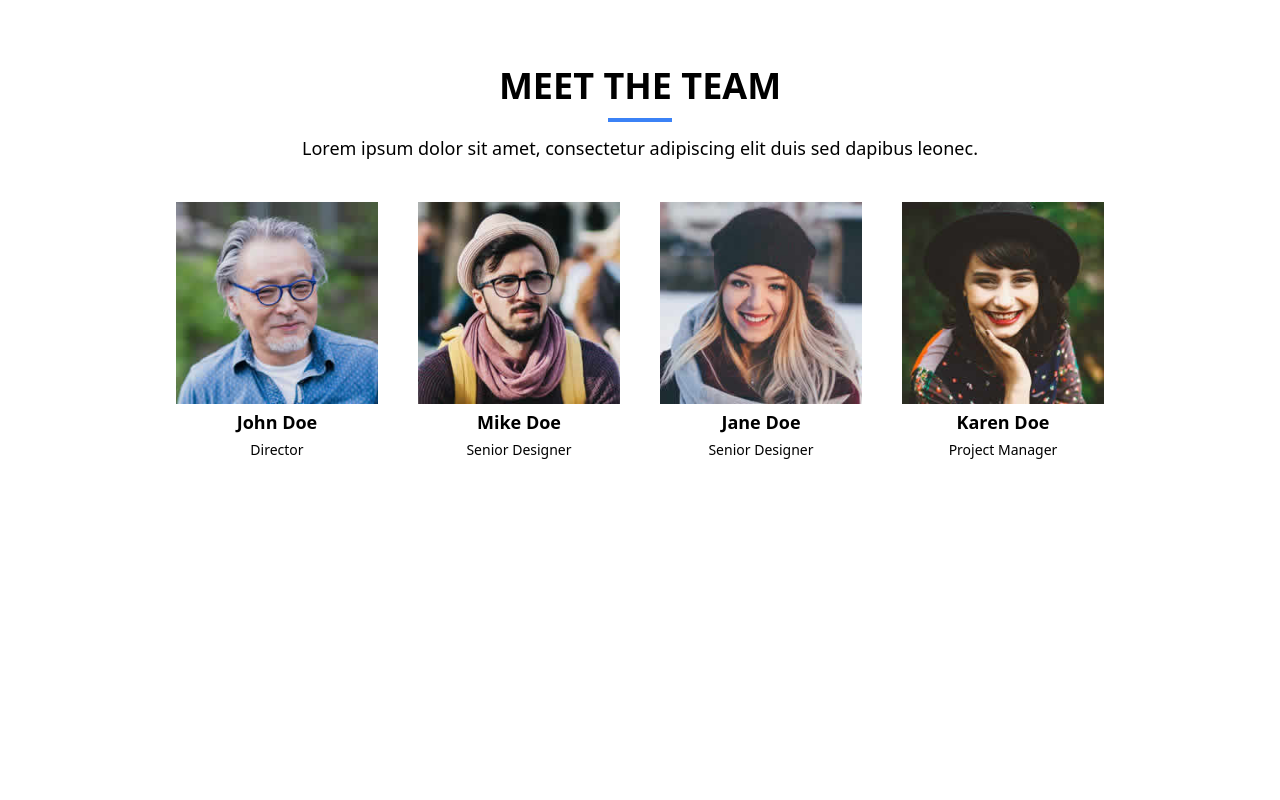
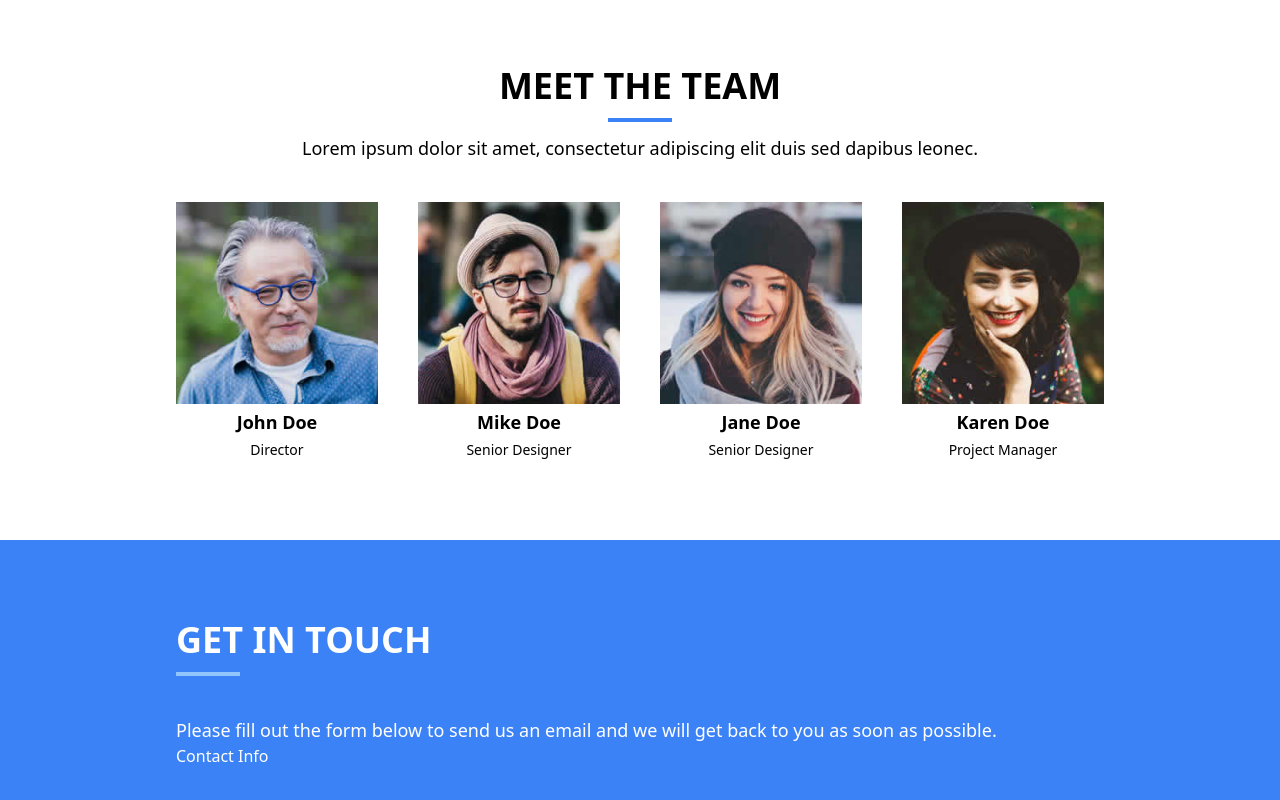
Before and after one commit to VictorMugisha/React-Landing-Page-Practical, a React (Vite) app: page / in a window 1280 px wide. Shown: the part 4264-5064 px from the top of the page. Before the commit the page ends 4804 px from the top, so only its background shows below. Built offline with nearby package versions, Linux system fonts and the light colour scheme.

Commit message:
Implemented a half of Contact component

```diff
--- /dev/null
+++ b/src/components/Contact.jsx
@@ -0,0 +1,34 @@
+import { ImPhone } from "react-icons/im"; // Phone
+
+export default function Contact() {
+    return (
+        <div className="flex flex-col w-full gap-10 px-10 py-20 text-white bg-blue-500 lg:px-44">
+            <div className="flex flex-col gap-3">
+                <h2 className="text-4xl font-bold">GET IN TOUCH</h2>
+                <div className="w-16 h-1 bg-blue-300" />
+            </div>
+
+            <div>
+                <div className="form">
+                    <p className="text-lg font-light">
+                        Please fill out the form below to send us an email and we will get back to you as soon as possible.
+                    </p>
+                </div>
+                <div className="contacts">
+                    <h3>Contact Info</h3>
+
+                    <div>
+
+                        <div>
+                            <div>
+
+                            </div>
+                        </div>
+
+                    </div>
+                </div>
+            </div>
+
+        </div>
+    )
+}
--- a/src/components/Layout.jsx
+++ b/src/components/Layout.jsx
@@ -1,5 +1,6 @@
 import About from './About'
 import Banner from './Banner'
+import Contact from './Contact'
 import Features from './Features'
 import Gallery from './Gallery'
 import Navbar from './Navbar'
@@ -18,6 +19,7 @@ export default function Layout() {
             <Gallery />
             <Testimonials />
             <Team />
+            <Contact />
         </>
     )
 }
```
